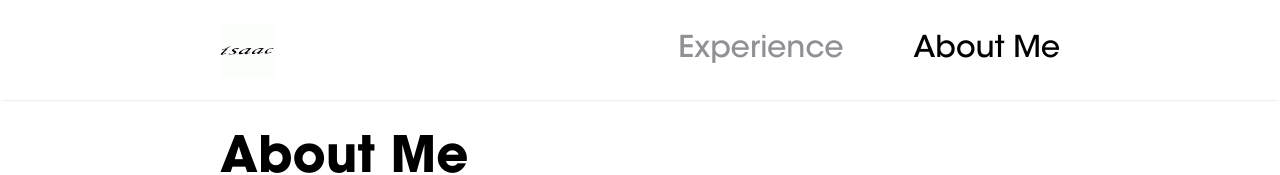
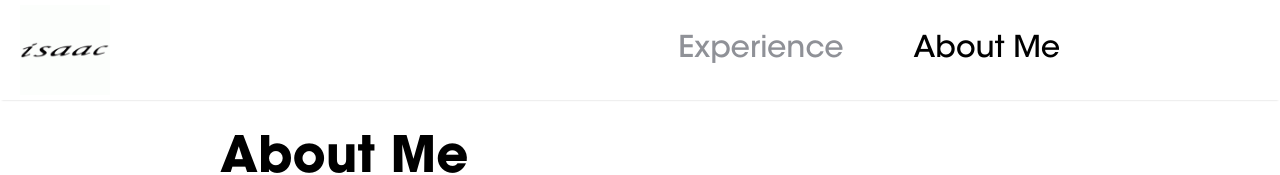
Before and after one commit to cha0908/cha0908.github.io, a plain HTML site: page about.html in a window 1280 px wide. Shown: the top 175 px of the page. Drawn offline with Linux system fonts and the light colour scheme.

Commit message:
Navbar and style updates

```diff
--- a/assets/styles/about.css
+++ b/assets/styles/about.css
@@ -40,9 +40,9 @@ body {
 
 #logo {
     /* height: 40%; */
-    height: 55%;
+    height: 90%;
     /* width: 20%; */
-    margin-left: 220px;
+    margin-left: 20px;
 }
 
 #logo-div {
```
